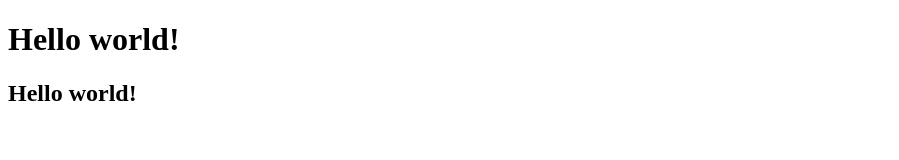
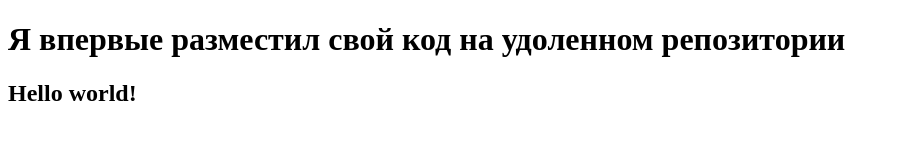
Before and after one commit to NWiros/new-repo, a plain HTML site: page index.html in a window 1280 px wide. Shown: the whole page, without its empty margins (0-899 px from the left). Drawn offline with Linux system fonts and the light colour scheme.

Commit message:
new commit

```diff
--- a/index.html
+++ b/index.html
@@ -3,10 +3,10 @@
 <head>
     <meta charset="UTF-8">
     <meta name="viewport" content="width=device-width, initial-scale=1.0">
-    <title>Document</title>
+    <title>New git project</title>
 </head>
 <body>
-    <h1>Hello world!</h1>
+    <h1>Я впервые разместил свой код на удоленном репозитории</h1>
     <h2>Hello world!</h2>
 </body>
 </html>
```
